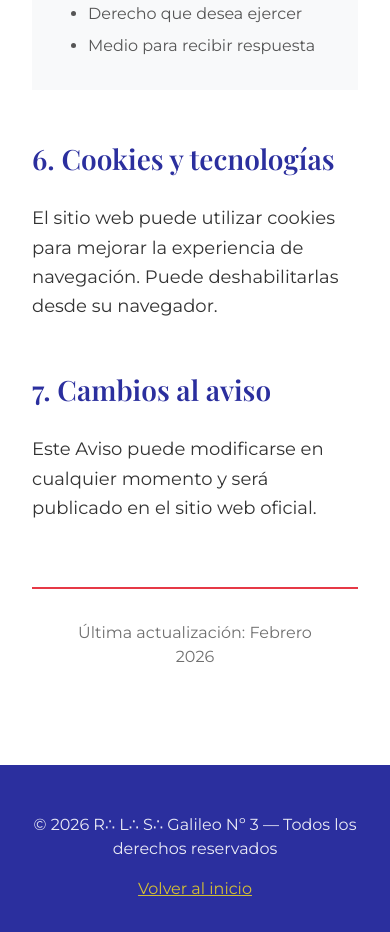
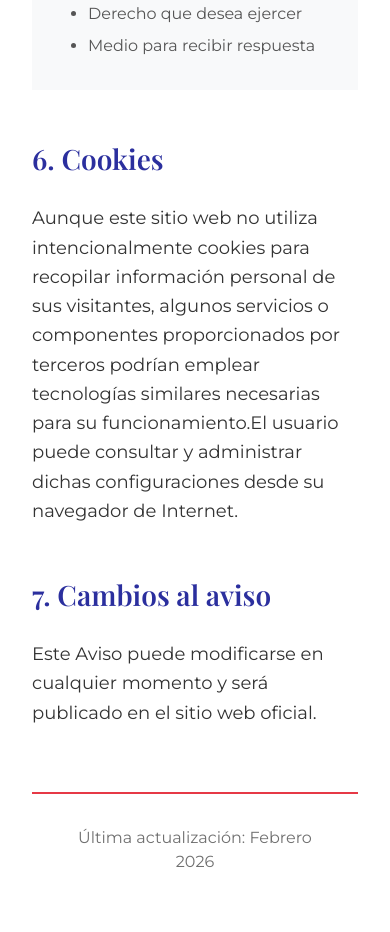
Before and after one commit to galileo3yucatan/Sitiowebinstitucionallogia, a React (Vite) app: page /aviso-privacidad in a window 390 px wide. Shown: the part 4200-5132 px from the top of the page. Built offline with nearby package versions, Linux system fonts and the light colour scheme.

Commit message:
Update Aviso de privacidad and improve Facebook caroucel mobile view

```diff
--- a/src/app/components/FacebookPostsCarousel.tsx
+++ b/src/app/components/FacebookPostsCarousel.tsx
@@ -57,10 +57,11 @@ export default function FacebookPostsCarousel() {
         },
       },
       {
-        breakpoint: 640,
+        breakpoint: 768,
         settings: {
           slidesToShow: 1,
           slidesToScroll: 1,
+          arrows: false,
         },
       },
     ],
@@ -105,12 +106,25 @@ export default function FacebookPostsCarousel() {
 
           .fb-post-wrapper {
             width: 360px;
-            max-width: 100%;
+            max-width: 90vw;
             height: 310px;
             overflow: hidden;
             border-radius: 12px;
             margin: 0 auto;
             background: transparent;
+          }
+
+          @media (max-width: 768px) {
+            .fb-post-wrapper {
+              width: 360px;
+              max-width: 92vw;
+              height: 310px;
+            }
+
+            #publicaciones {
+              padding-left: 12px;
+              padding-right: 12px;
+            }
           }
         `}
       </style>
@@ -140,7 +154,7 @@ export default function FacebookPostsCarousel() {
           acontecimientos más recientes.
         </p>
 
-        <div className="px-12">
+         <div className="px-2 md:px-12">
           <Slider {...settings}>
             {facebookPosts.map((postUrl, index) => {
               const encodedUrl = encodeURIComponent(postUrl);
--- a/src/app/pages/AvisoPrivacidad.tsx
+++ b/src/app/pages/AvisoPrivacidad.tsx
@@ -266,11 +266,13 @@ export default function AvisoPrivacidad() {
                 color: '#2B2F9E'
               }}
             >
-              6. Cookies y tecnologías
+              6. Cookies
             </h2>
             <p className="text-lg leading-relaxed" style={{ color: '#333' }}>
-              El sitio web puede utilizar cookies para mejorar la experiencia de navegación.
-              Puede deshabilitarlas desde su navegador.
+              Aunque este sitio web no utiliza intencionalmente cookies para recopilar información personal
+              de sus visitantes, algunos servicios o componentes proporcionados por terceros podrían emplear
+              tecnologías similares necesarias para su funcionamiento.El usuario puede consultar y administrar dichas
+              configuraciones desde su navegador de Internet.
             </p>
           </div>
 
```
